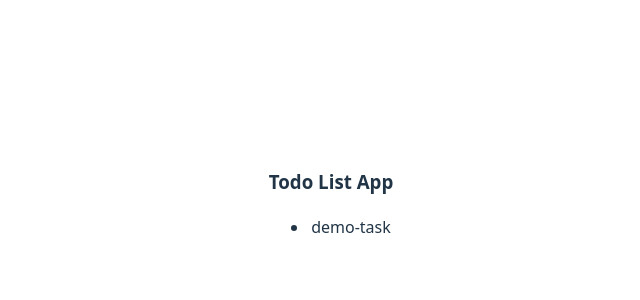
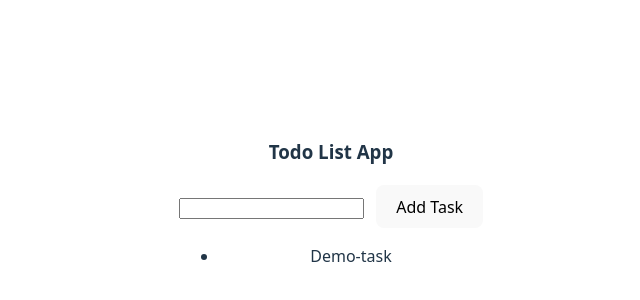
Before and after one commit to Neyolim/task-tracker, a React (Vite) app: page / in a window 1280 px wide. Shown: the part 198-498 px from the top of the page, without its empty margins (309-949 px from the left). Built offline with nearby package versions, Linux system fonts and the light colour scheme.

Commit message:
dispatch actions

```diff
--- /dev/null
+++ b/src/components/AddForm.jsx
@@ -0,0 +1,21 @@
+import React, { useState } from 'react';
+import { useDispatch } from "react-redux";
+import { addTodo } from '../features/ToDo/ToDoSlice';
+
+export default function AddForm() {
+    const [task, setTask ] = useState("");
+    const dispatch = useDispatch();
+
+    const submitHandler = (evt) => {
+        evt.preventDefault();
+        dispatch(addTodo(task));
+    }
+  return (
+    <div>
+        <form onSubmit={submitHandler} >
+            <input type="text" onChange={(e)=> setTask(e.target.value)} /> &nbsp;&nbsp;
+            <button>Add Task</button>
+        </form>
+    </div>
+  )
+}
--- a/src/components/Todo.jsx
+++ b/src/components/Todo.jsx
@@ -1,4 +1,5 @@
 import { useSelector} from "react-redux";
+import AddForm from "./AddForm";
 
 export default function Todo() {
     const todos = useSelector((state)=>state.todos);
@@ -6,7 +7,7 @@
   return (
     <div>
         <h3>Todo List App </h3>
-
+        < AddForm />
      <ul>
         {todos.map((todo) => (
             <li key={todo.id}>{todo.task}</li>
--- a/src/features/ToDo/todoSlice.js
+++ b/src/features/ToDo/todoSlice.js
@@ -4,9 +4,9 @@
   todos: [
     {
       id: "abc",
-      task: "demo-task",
+      task: "Demo-task",
       isDone: false,
-    },
+    }
   ],
 };
 
```
